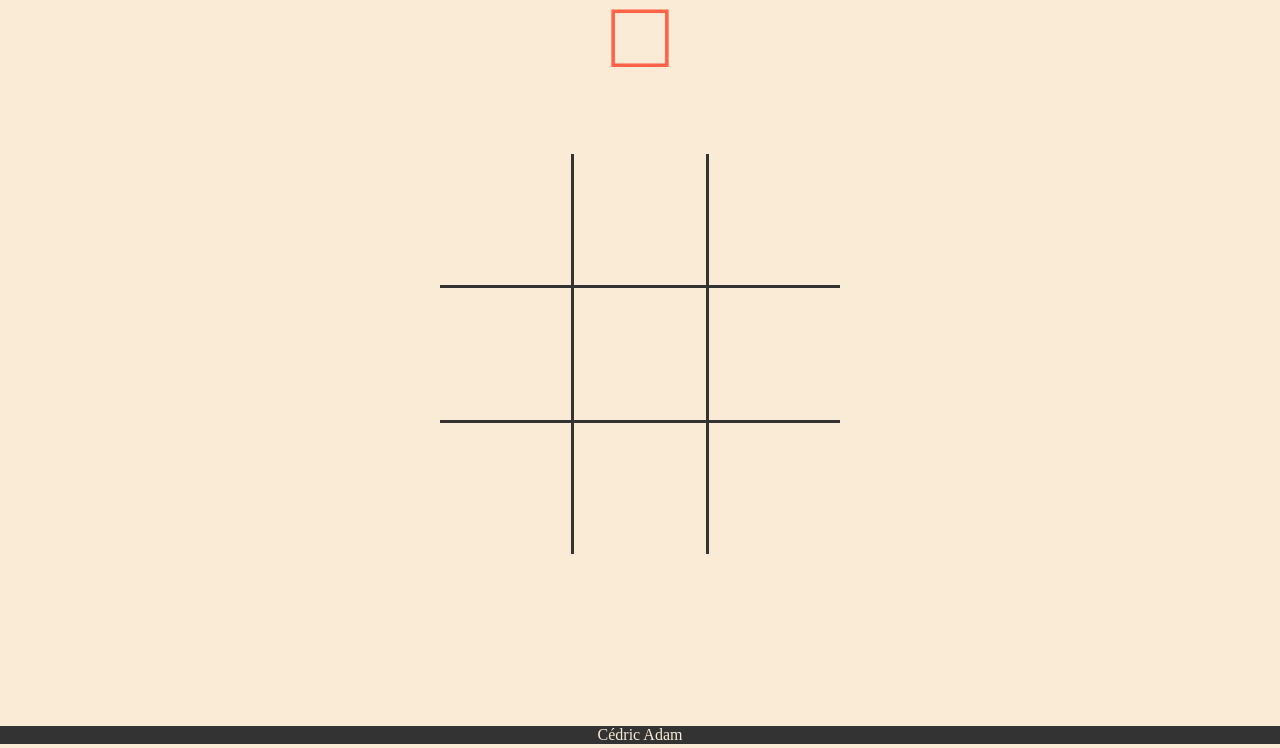
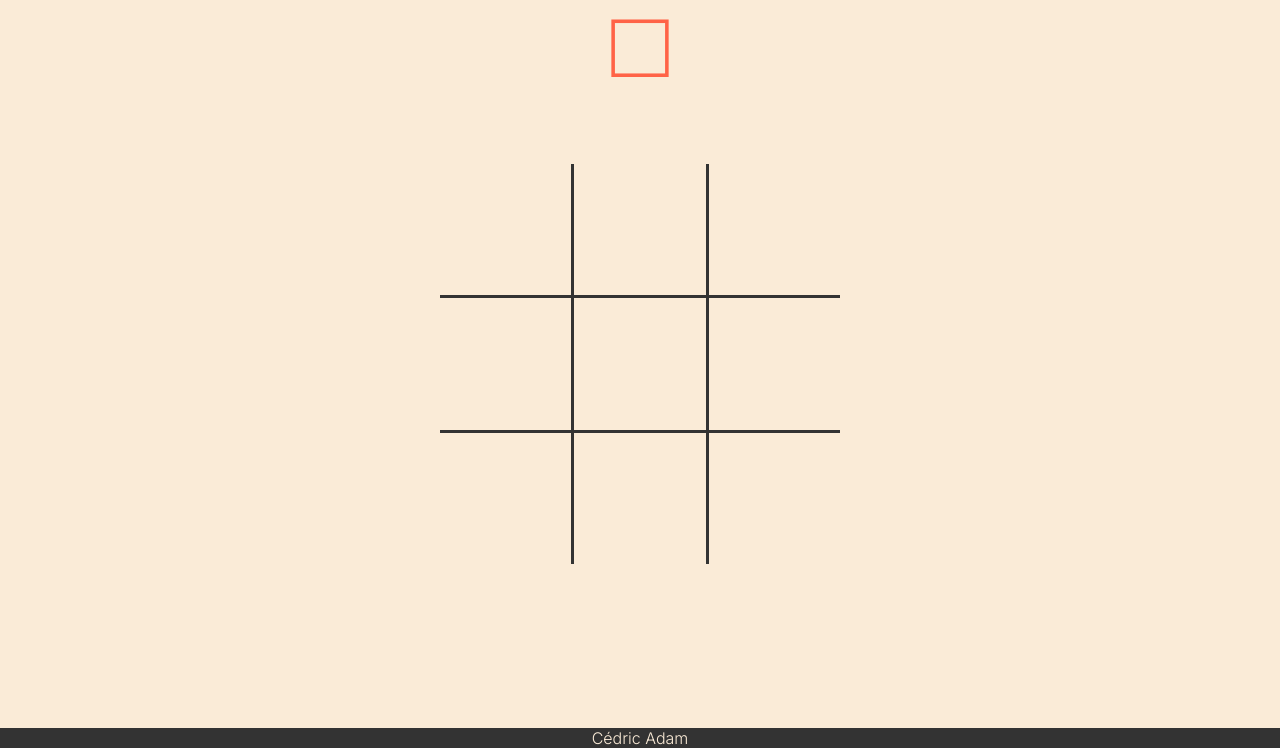
Before and after one commit to okcedric/odin-tic-tac-toe, a plain HTML site: page index.html in a window 1280 px wide. Shown: the part 181-929 px from the top of the page. Drawn offline with Linux system fonts and the light colour scheme.

Commit message:
Add font

```diff
--- a/main.css
+++ b/main.css
@@ -1,7 +1,10 @@
+@import url('https://fonts.googleapis.com/css2?family=Inter:wght@300;900&display=swap');
+
 * {
     box-sizing: border-box;
     margin: 0;
     padding: 0;
+    font-family: 'Inter', sans-serif;
 }
 body{
     background-color: antiquewhite;
```
